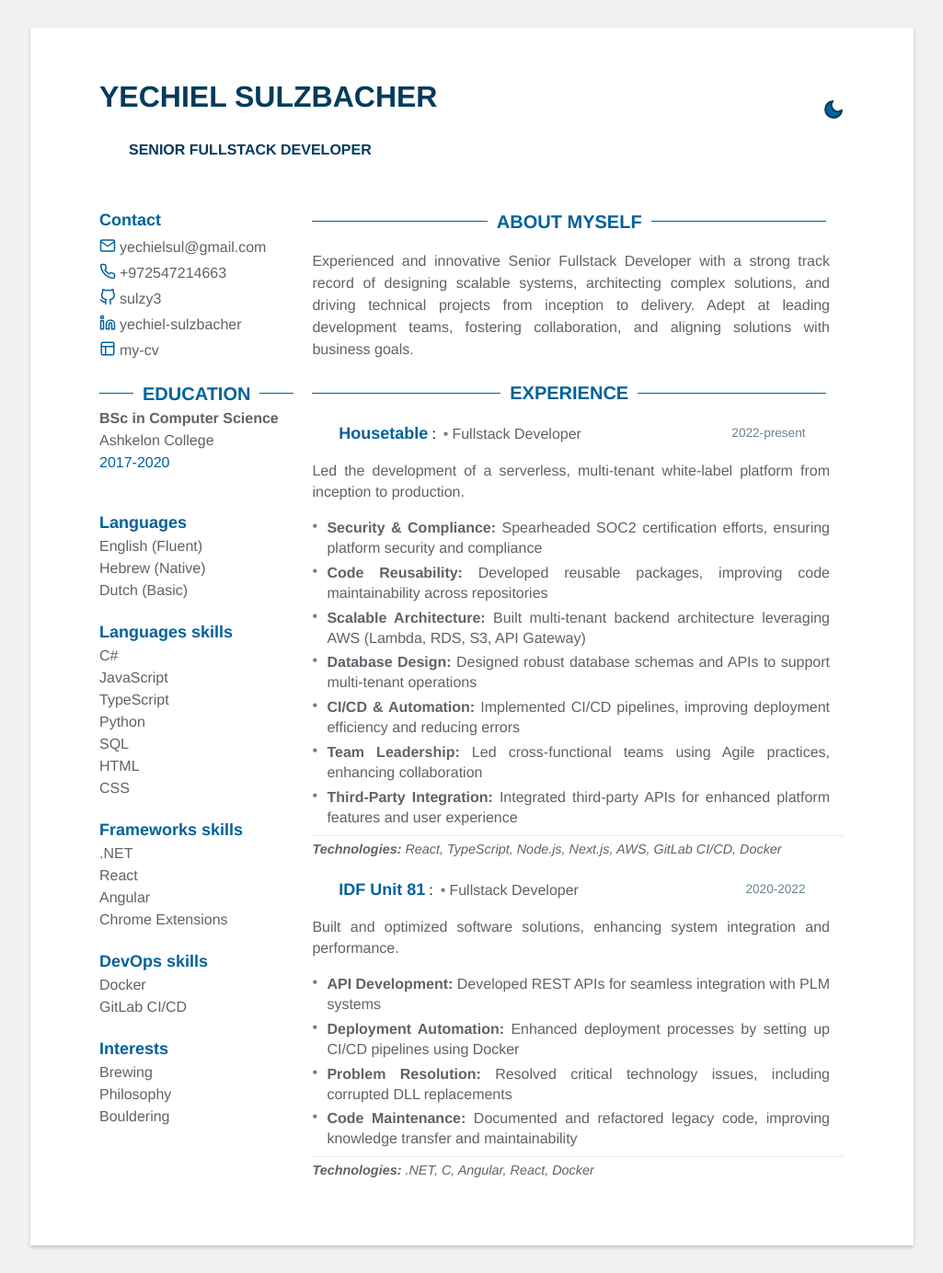
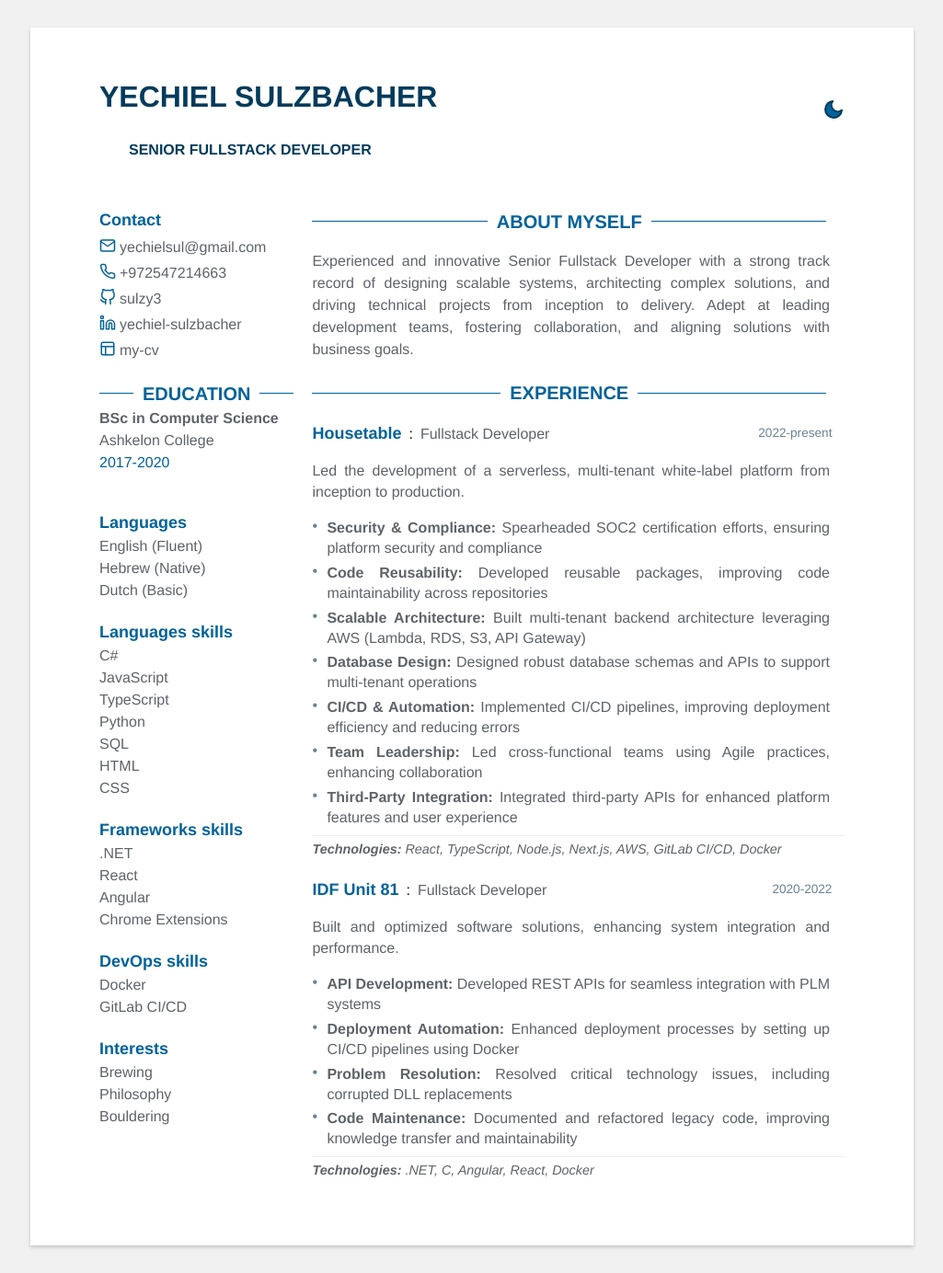
Before and after one commit to chaniheller97/my-cv, a Jekyll site: the page built from index.html, in a window 1280 px wide. Shown: the whole page at 92% size, without its empty margins (127-1152 px from the left). Built offline with Jekyll 4.4.1, drawn with Linux system fonts in a browser that asks for light colours.

Commit message:
make one line and remove dot

```diff
--- a/_sass/includes/experience.scss
+++ b/_sass/includes/experience.scss
@@ -13,17 +13,21 @@
             align-items: center;
             margin-bottom: 0.25rem;
             gap: 0.5rem;
+            width: 100%;
 
             .company-role {
                 display: flex;
                 align-items: center;
-                gap: 0.25rem;
+                gap: 0.5rem;
                 flex: 1;
-                min-width: 0;
+                white-space: nowrap;
+                overflow: hidden;
 
                 .company {
                     @include sub-header;
                     font-weight: 600;
+                    overflow: hidden;
+                    text-overflow: ellipsis;
                 }
 
                 .role {
@@ -31,12 +35,7 @@
                     font-weight: 500;
                     overflow: hidden;
                     text-overflow: ellipsis;
-
-                    &::before {
-                        content: "•";
-                        margin: 0 0.25rem;
-                        color: var(--fg-color-title-sm);
-                    }
+                    white-space: nowrap;
                 }
             }
 
@@ -47,6 +46,7 @@
                 font-size: 0.85em;
                 flex-shrink: 0;
                 margin-left: auto;
+                min-width: fit-content;
             }
         }
 
@@ -91,21 +91,29 @@
 @media print {
     .experience {
         .experience-item {
+            page-break-inside: avoid;
+
             .header {
-                page-break-inside: avoid;  // Prevent breaking header across pages
-                width: 100%;  // Ensure full width
+                display: flex !important;
+                flex-direction: row !important;
+                justify-content: space-between !important;
+                align-items: center !important;
+                flex-wrap: nowrap !important;
+                width: 100% !important;
 
                 .company-role {
-                    max-width: 75%;  // Limit width to leave space for date
+                    flex: 1 1 auto !important;
+                    display: flex !important;
+                    flex-direction: row !important;
+                    min-width: 0;
+                    max-width: 80%;
                 }
 
                 .time {
-                    min-width: max-content;  // Ensure date doesn't wrap
+                    flex: 0 0 auto !important;
+                    margin-left: 1rem !important;
                 }
             }
-
-            /* Prevent page breaks within items */
-            page-break-inside: avoid;
         }
     }
 }
@@ -118,6 +126,10 @@
                 flex-direction: column;
                 align-items: flex-start;
                 gap: 0.15rem;
+
+                .company-role {
+                    max-width: 100%;
+                }
             }
         }
     }
```
